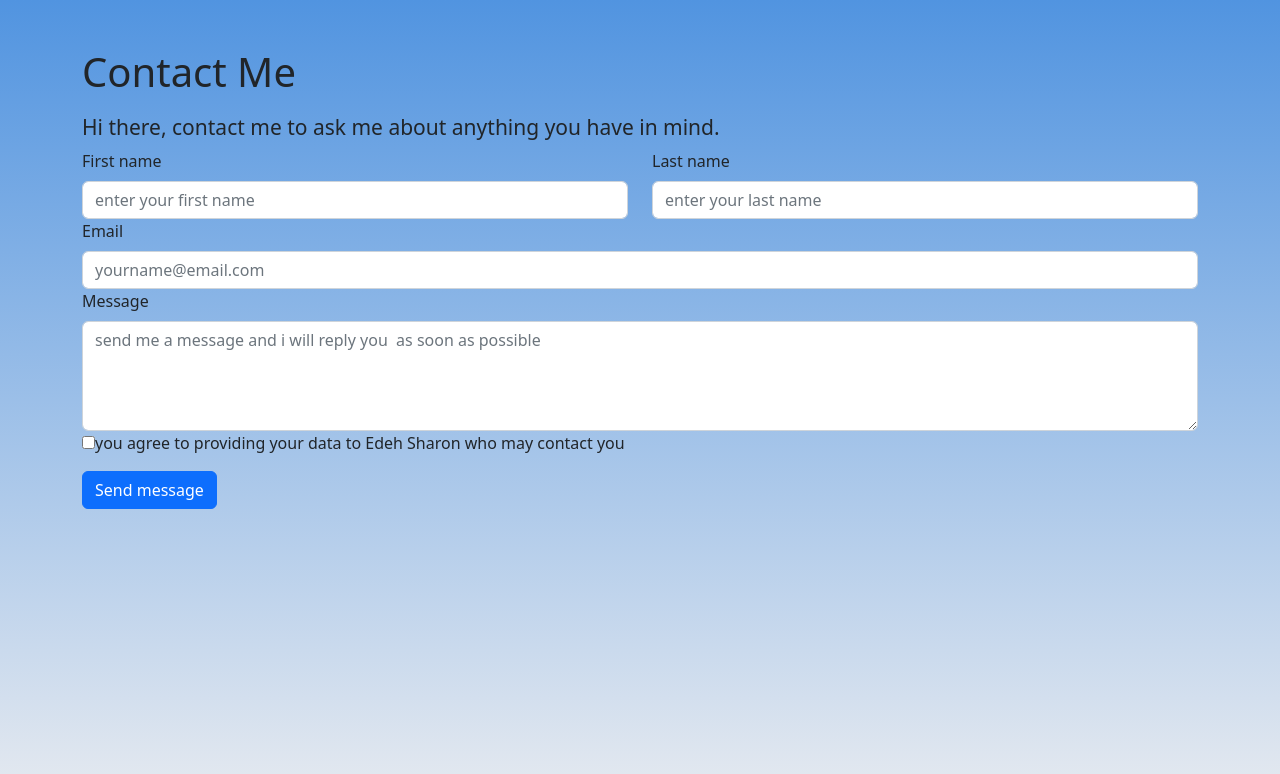
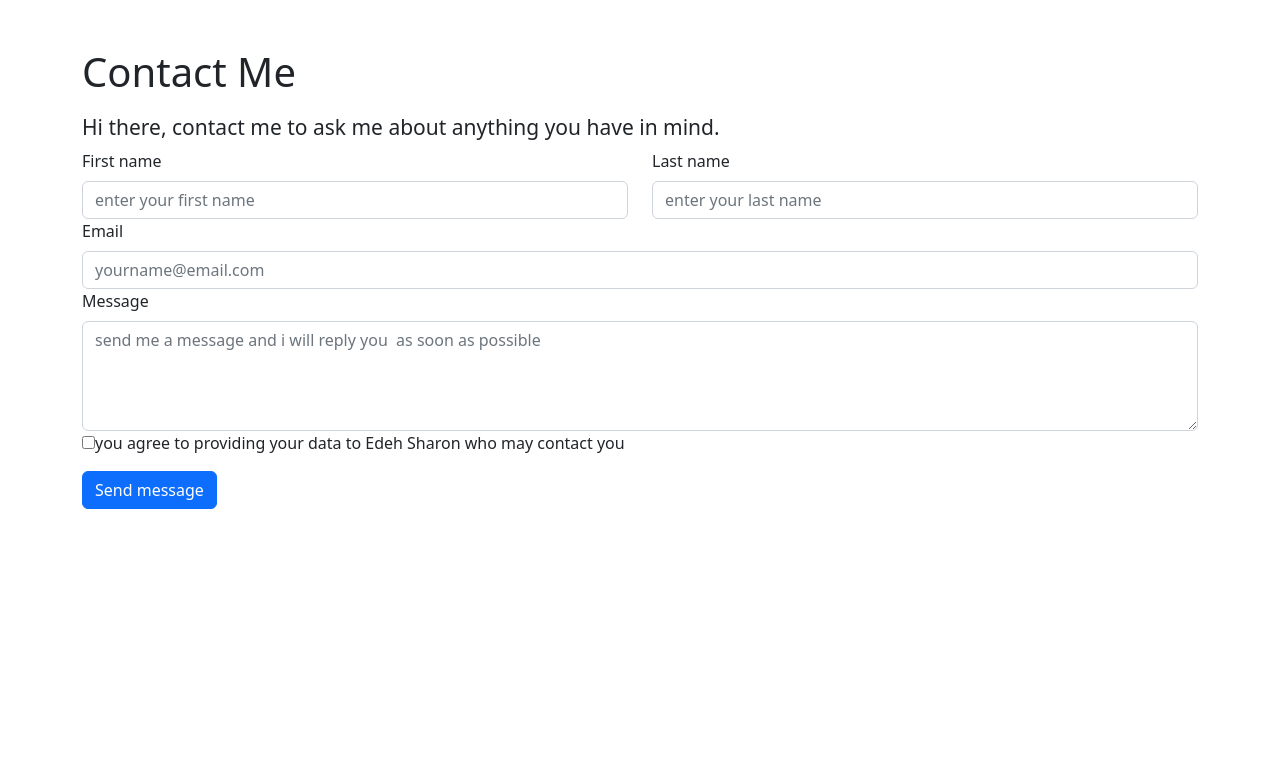
Before and after one commit to shannychi/contact-me, a React (Create React App) app: page / in a window 1280 px wide. Shown: the top 774 px of the page. Built offline with nearby package versions, Linux system fonts and the light colour scheme.

Commit message:
Update App.css

```diff
--- a/src/App.css
+++ b/src/App.css
@@ -1,5 +1,5 @@
 body {
-    background-image: linear-gradient(to bottom, rgb(81, 148, 224), rgb(230, 234, 240))
+    background-image: #808080
 }
 
 html {
```
